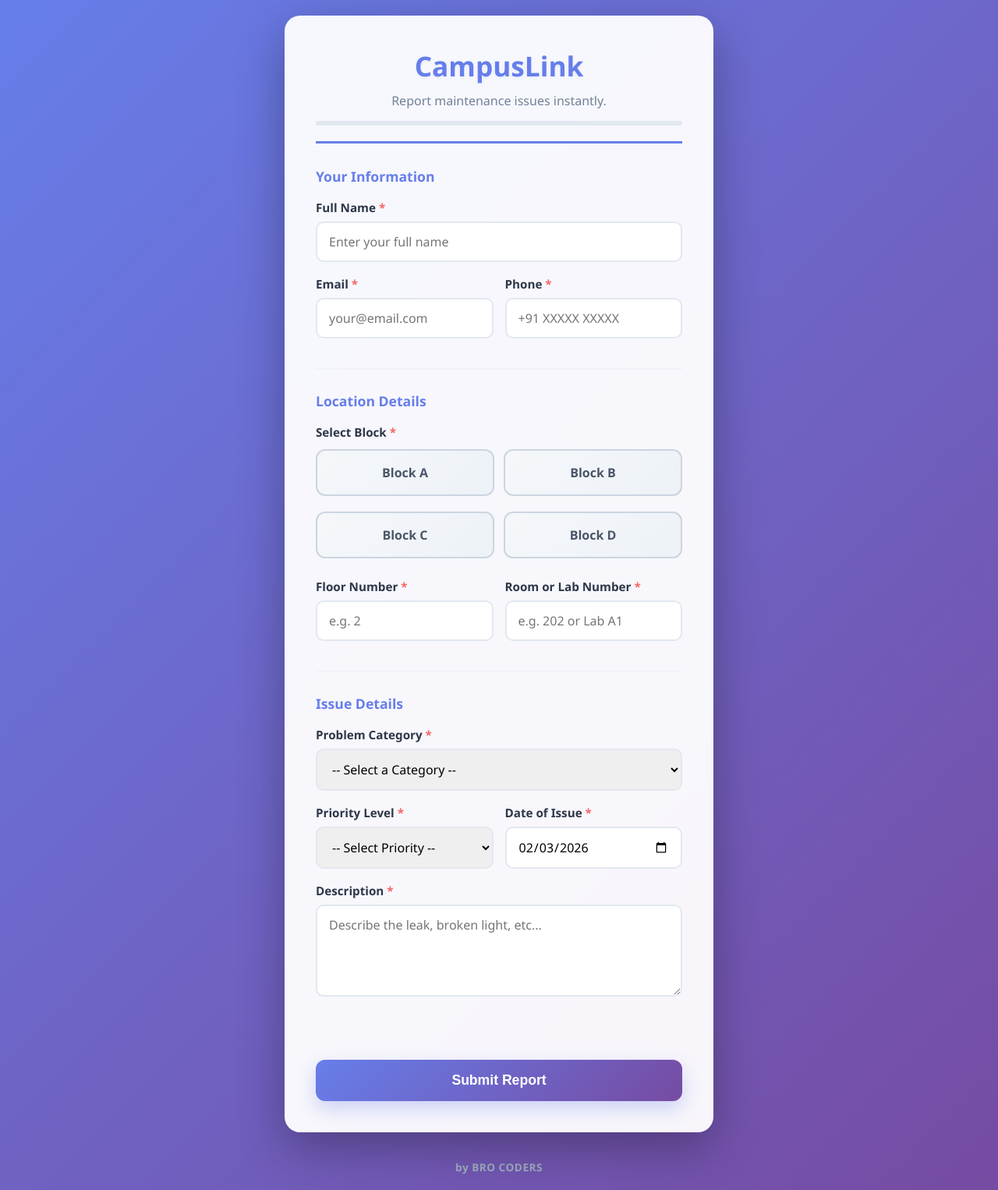
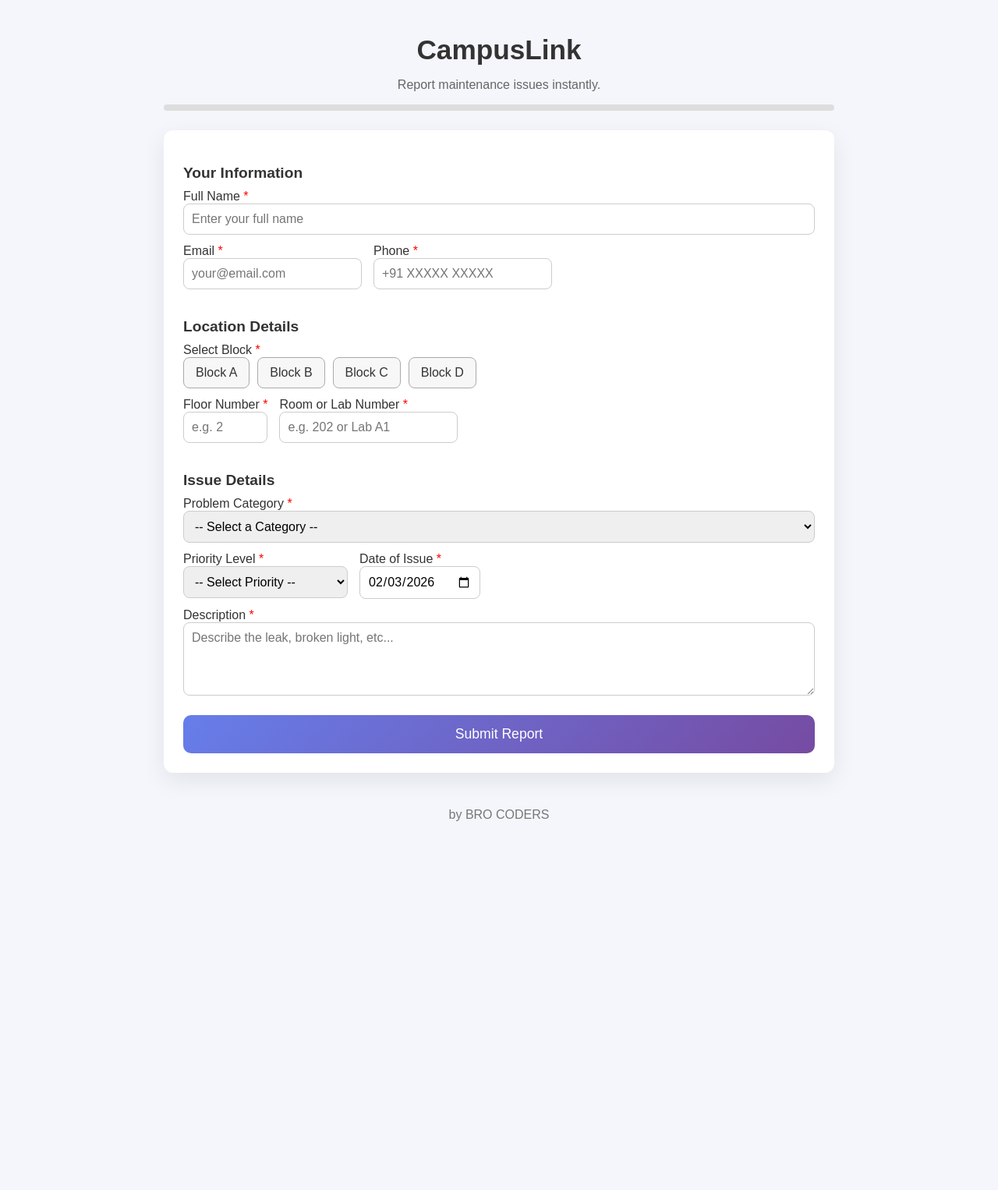
Before and after one commit to anupam311/Campus-Maintenance-Portal, a Flask app: page / in a window 1280 px wide. Shown: the whole page at 78% size. After the commit the page ends 1053 px from the top, so only its background shows below. Run offline with Flask 3, Linux system fonts and the light colour scheme.

Commit message:
Refactor CSS for improved layout and design
Updated styles for the application, including new layout and design elements.

```diff
--- a/static/style.css
+++ b/static/style.css
@@ -1,390 +1,155 @@
 * {
     box-sizing: border-box;
+    font-family: 'Poppins', sans-serif;
 }
 
 body {
-    font-family: 'Segoe UI', Tahoma, Geneva, Verdana, sans-serif;
-    background: linear-gradient(135deg, #667eea 0%, #764ba2 100%);
-    display: flex;
-    flex-direction: column;
-    justify-content: center;
-    align-items: center;
-    padding: 20px;
     margin: 0;
-    min-height: 100vh;
+    background: #f4f6fb;
+    color: #333;
 }
 
-
 .container {
-    background: rgba(255, 255, 255, 0.95);
-    backdrop-filter: blur(10px);
-    width: 100%;
-    max-width: 550px;
-    padding: 40px;
-    border-radius: 20px;
-    box-shadow: 0 20px 60px rgba(0, 0, 0, 0.3);
-    flex-grow: 1;
-    animation: slideIn 0.5s ease-out;
+    max-width: 900px;
+    margin: auto;
+    padding: 20px;
 }
-
-@keyframes slideIn {
-    from {
-        opacity: 0;
-        transform: translateY(20px);
-    }
-    to {
-        opacity: 1;
-        transform: translateY(0);
-    }
-}
-
 
 header {
     text-align: center;
-    margin-bottom: 30px;
-    border-bottom: 3px solid #667eea;
-    padding-bottom: 20px;
+    margin-bottom: 25px;
 }
 
 header h1 {
-    color: #667eea;
-    margin: 0 0 10px 0;
     font-size: 2.2rem;
-    text-shadow: 0 2px 4px rgba(102, 126, 234, 0.1);
+    margin-bottom: 5px;
 }
 
 header p {
-    color: #718096;
-    margin: 0;
-    font-size: 1rem;
-    font-weight: 500;
+    color: #666;
 }
 
-
+/* ---------- PROGRESS BAR ---------- */
 .progress-bar {
     width: 100%;
-    height: 6px;
-    background: #e2e8f0;
+    height: 8px;
+    background: #ddd;
     border-radius: 10px;
+    overflow: hidden;
     margin-top: 15px;
-    overflow: hidden;
 }
 
 .progress-fill {
     height: 100%;
-    background: linear-gradient(90deg, #667eea, #764ba2);
     width: 0%;
+    background: linear-gradient(135deg, #667eea, #764ba2);
     transition: width 0.3s ease;
-    border-radius: 10px;
 }
 
+/* ---------- FORM ---------- */
+form {
+    background: white;
+    padding: 25px;
+    border-radius: 12px;
+    box-shadow: 0 10px 30px rgba(0,0,0,0.08);
+}
 
 .form-section {
-    margin-bottom: 28px;
-    padding-bottom: 20px;
-    border-bottom: 2px solid #f0f4f8;
-}
-
-.form-section:last-of-type {
-    border-bottom: none;
+    margin-bottom: 25px;
 }
 
 .section-title {
-    color: #667eea;
-    font-size: 1.1rem;
-    margin: 0 0 18px 0;
-    font-weight: 700;
-    display: flex;
-    align-items: center;
-    gap: 8px;
+    font-size: 1.2rem;
+    margin-bottom: 10px;
 }
 
-
 .input-group {
-    margin-bottom: 18px;
+    display: flex;
+    flex-direction: column;
+    margin-bottom: 12px;
 }
 
 .input-row {
-    display: grid;
-    grid-template-columns: 1fr 1fr;
+    display: flex;
     gap: 15px;
 }
 
-label {
-    display: block;
-    margin-bottom: 8px;
-    font-weight: 600;
-    color: #2d3748;
-    font-size: 0.95rem;
+.input-group input,
+.input-group select,
+.input-group textarea {
+    padding: 10px;
+    border-radius: 8px;
+    border: 1px solid #ccc;
+    font-size: 1rem;
 }
 
 .required {
-    color: #f56565;
-    font-weight: bold;
+    color: red;
 }
 
-
-input[type="text"],
-input[type="email"],
-input[type="tel"],
-input[type="number"],
-input[type="date"],
-select,
-textarea {
-    width: 100%;
-    padding: 13px 15px;
-    border: 2px solid #e2e8f0;
-    border-radius: 10px;
-    font-size: 1rem;
-    transition: all 0.3s ease;
-    font-family: inherit;
+/* ---------- BLOCK BUTTONS ---------- */
+.block-grid {
+    display: flex;
+    gap: 10px;
+    flex-wrap: wrap;
 }
 
-input[type="text"]:focus,
-input[type="email"]:focus,
-input[type="tel"]:focus,
-input[type="number"]:focus,
-input[type="date"]:focus,
-select:focus,
-textarea:focus {
-    outline: none;
-    border-color: #667eea;
-    box-shadow: 0 0 0 4px rgba(102, 126, 234, 0.1);
-    background: #f8fafc;
-}
-
-input[type="text"]:hover,
-input[type="email"]:hover,
-input[type="tel"]:hover,
-input[type="number"]:hover,
-input[type="date"]:hover,
-select:hover,
-textarea:hover {
-    border-color: #667eea;
-}
-
-textarea {
-    resize: vertical;
-}
-
-
-.block-grid {
-    display: grid;
-    grid-template-columns: repeat(2, 1fr);
-    gap: 12px;
-    margin-top: 12px;
-}
-
-.block-grid input[type="radio"] {
+.block-grid input {
     display: none;
 }
 
 .block-btn {
-    padding: 16px;
-    background: linear-gradient(135deg, #f5f7fa 0%, #edf2f7 100%);
-    border: 2px solid #cbd5e0;
-    border-radius: 12px;
-    text-align: center;
+    padding: 10px 15px;
+    border-radius: 8px;
+    border: 1px solid #aaa;
     cursor: pointer;
-    font-weight: 700;
-    font-size: 1rem;
-    color: #4a5568;
-    transition: all 0.3s ease;
-    display: flex;
-    align-items: center;
-    justify-content: center;
-    min-height: 60px;
+    background: #f7f7f7;
 }
 
-.block-btn:hover {
-    transform: translateY(-3px);
+.block-grid input:checked + .block-btn {
+    background: #667eea;
+    color: white;
     border-color: #667eea;
-    background: linear-gradient(135deg, #f8fafc 0%, #f0f4f8 100%);
-    box-shadow: 0 8px 16px rgba(102, 126, 234, 0.15);
 }
 
-.block-grid input[type="radio"]:checked + .block-btn {
-    background: linear-gradient(135deg, #667eea 0%, #764ba2 100%);
+/* ---------- BUTTON ---------- */
+button {
+    width: 100%;
+    padding: 14px;
+    border: none;
+    border-radius: 10px;
+    font-size: 1.1rem;
+    background: linear-gradient(135deg, #667eea, #764ba2);
     color: white;
-    border-color: #667eea;
-    box-shadow: 0 8px 20px rgba(102, 126, 234, 0.3);
-    transform: scale(1.05);
+    cursor: pointer;
 }
 
-
-button[type="submit"] {
-    width: 100%;
-    background: linear-gradient(135deg, #667eea 0%, #764ba2 100%);
-    color: white;
-    padding: 16px;
-    border: none;
-    border-radius: 12px;
-    font-size: 1.1rem;
-    font-weight: 700;
-    cursor: pointer;
-    transition: all 0.3s ease;
-    margin-top: 10px;
-    box-shadow: 0 10px 25px rgba(102, 126, 234, 0.3);
-}
-
-button[type="submit"]:hover:not(:disabled) {
-    transform: translateY(-3px);
-    box-shadow: 0 15px 35px rgba(102, 126, 234, 0.4);
-}
-
-button[type="submit"]:active:not(:disabled) {
-    transform: translateY(-1px);
-}
-
-button[type="submit"]:disabled {
+button:disabled {
     opacity: 0.7;
     cursor: not-allowed;
 }
 
-
+/* ---------- SUCCESS ---------- */
 .hidden {
     display: none;
 }
 
-#responseMessage {
+.success-box {
+    background: #e8f5e9;
+    border-left: 6px solid #4caf50;
+    padding: 20px;
+    border-radius: 8px;
     text-align: center;
-    color: #276749;
-    margin-top: 20px;
-    padding: 25px;
-    background: linear-gradient(135deg, #f0fdf4 0%, #dcfce7 100%);
-    border-radius: 12px;
-    border: 2px solid #86efac;
-    animation: popIn 0.5s ease-out;
 }
 
-@keyframes popIn {
-    from {
-        opacity: 0;
-        transform: scale(0.9);
-    }
-    to {
-        opacity: 1;
-        transform: scale(1);
-    }
+.submit-another {
+    margin-top: 20px;
+    background: #333;
 }
 
-.success-icon {
-    font-size: 3rem;
-    margin-bottom: 12px;
+/* ---------- FOOTER ---------- */
+footer {
+    text-align: center;
+    margin-top: 25px;
+    color: #777;
 }
-
-#responseMessage p {
-    margin: 0 0 8px 0;
-    font-weight: 700;
-    font-size: 1.1rem;
-}
-
-#responseMessage small {
-    display: block;
-    color: #4a7c59;
-    font-size: 0.9rem;
-}
-
-
-footer {
-    margin-top: 35px;
-    text-align: center;
-    color: #a0aec0;
-    font-size: 0.85rem;
-}
-
-footer p {
-    margin: 0;
-    font-weight: 600;
-    letter-spacing: 0.5px;
-}
-
-
-.hidden {
-    display: none !important;
-}
-
-
-.success-box {
-    background: linear-gradient(135deg, #667eea 0%, #764ba2 100%);
-    color: white;
-    padding: 40px;
-    border-radius: 15px;
-    text-align: center;
-    animation: scaleIn 0.5s ease-out;
-    box-shadow: 0 10px 30px rgba(102, 126, 234, 0.4);
-}
-
-.success-box h2 {
-    margin-top: 0;
-    font-size: 1.8rem;
-    margin-bottom: 15px;
-}
-
-.success-box p {
-    font-size: 1rem;
-    margin: 10px 0;
-    line-height: 1.6;
-}
-
-.success-box strong {
-    background: rgba(255, 255, 255, 0.2);
-    padding: 5px 10px;
-    border-radius: 5px;
-    font-size: 1.1rem;
-}
-
-@keyframes scaleIn {
-    from {
-        opacity: 0;
-        transform: scale(0.9);
-    }
-    to {
-        opacity: 1;
-        transform: scale(1);
-    }
-}
-
-
-@media (max-width: 600px) {
-    .container {
-        padding: 25px;
-        max-width: 100%;
-    }
-
-    header h1 {
-        font-size: 1.8rem;
-    }
-
-    .input-row {
-        grid-template-columns: 1fr;
-    }
-
-    .block-grid {
-        grid-template-columns: 1fr;
-    }
-
-    .block-btn {
-        min-height: 50px;
-    }
-}
-
-@media (max-width: 400px) {
-    body {
-        padding: 10px;
-    }
-
-    .container {
-        padding: 20px;
-        border-radius: 15px;
-    }
-
-    header h1 {
-        font-size: 1.5rem;
-    }
-
-    button[type="submit"] {
-        padding: 14px;
-        font-size: 1rem;
-    }
-}
```
